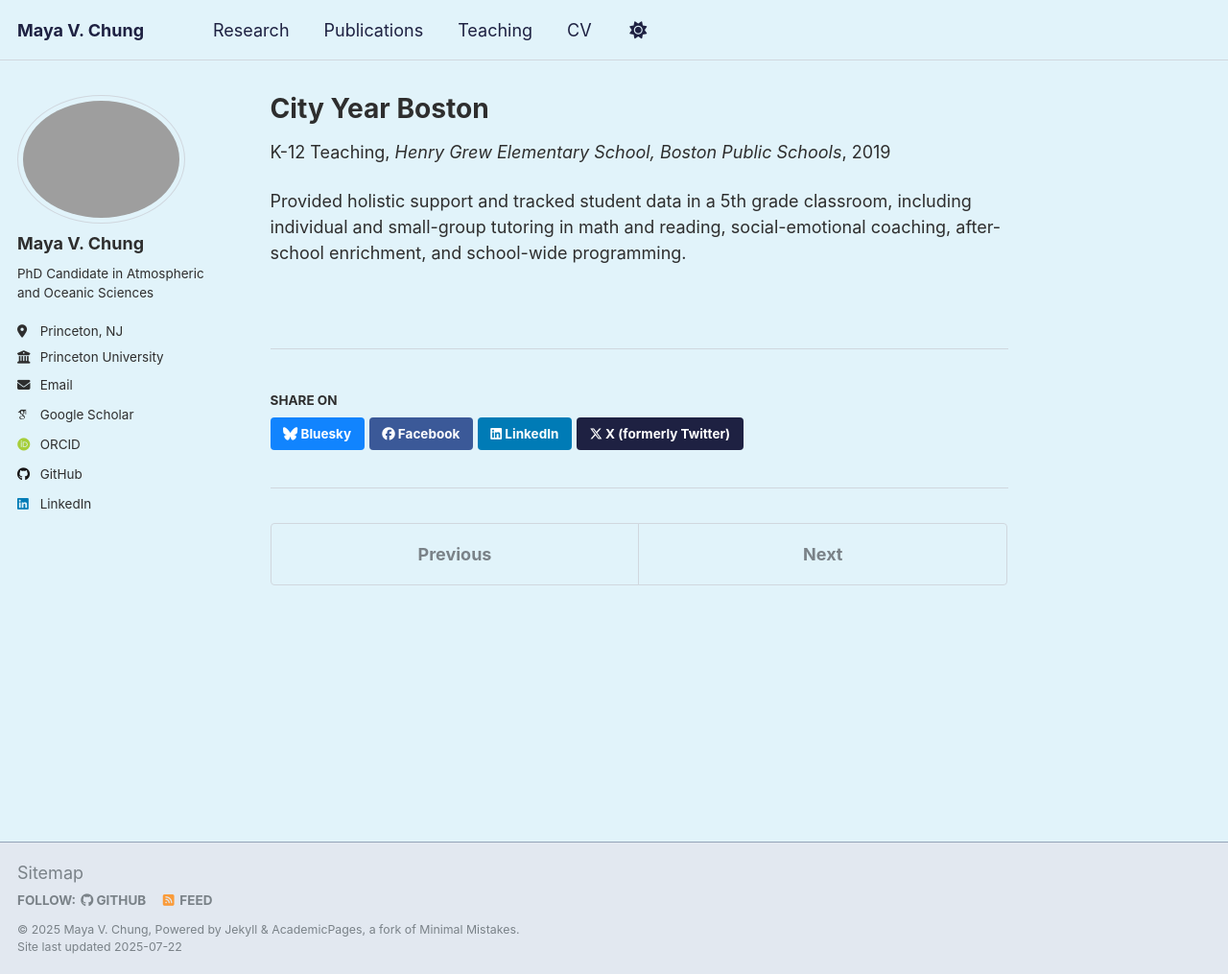
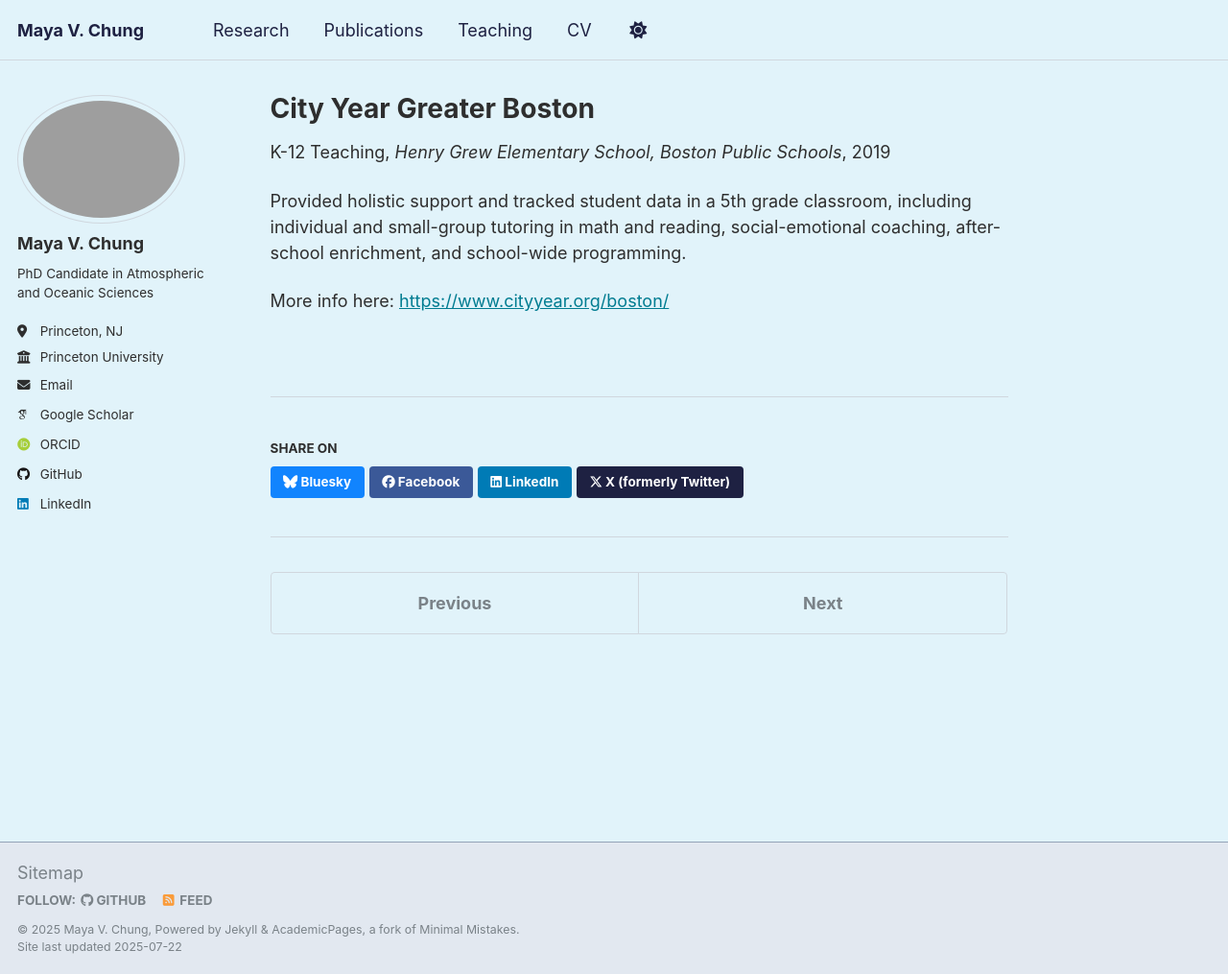
Before and after one commit to mayavchung/mayavchung.github.io, a Jekyll site: the page built from _teaching/city-year.md, in a window 1280 px wide and 1015 px high. Shown: the whole window at 96% size. Built offline with Jekyll 4.4.1, drawn with Linux system fonts in a browser that asks for light colours; some web fonts are replaced; a script that is not in the unit is left out.

Commit message:
Update city-year.md

```diff
--- a/_teaching/city-year.md
+++ b/_teaching/city-year.md
@@ -1,5 +1,5 @@
 ---
-title: "City Year Boston"
+title: "City Year Greater Boston"
 collection: teaching
 type: "K-12 Teaching"
 permalink: /teaching/city-year
@@ -10,3 +10,5 @@ location: "Boston, MA"
 ---
 
 Provided holistic support and tracked student data in a 5th grade classroom, including individual and small-group tutoring in math and reading, social-emotional coaching, after-school enrichment, and school-wide programming.
+
+More info here: [https://www.cityyear.org/boston/](https://www.cityyear.org/boston/)
```
